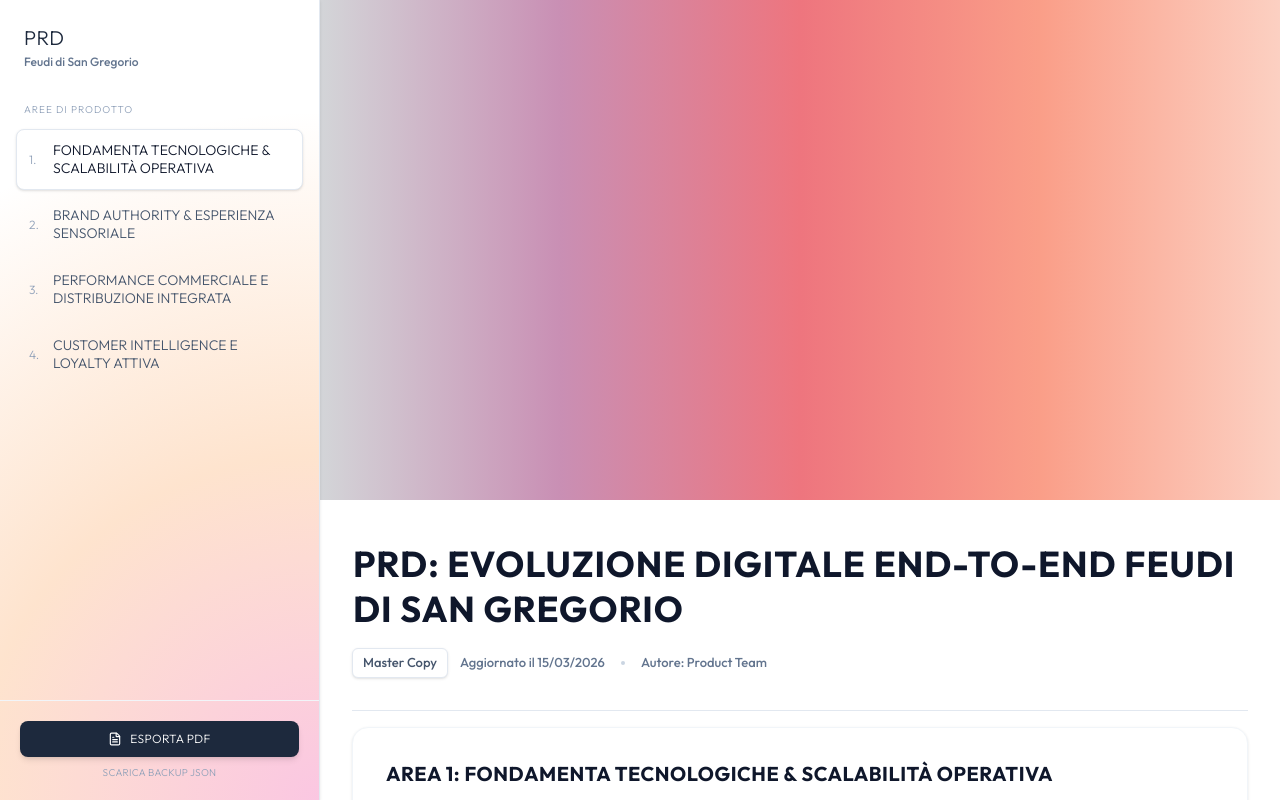
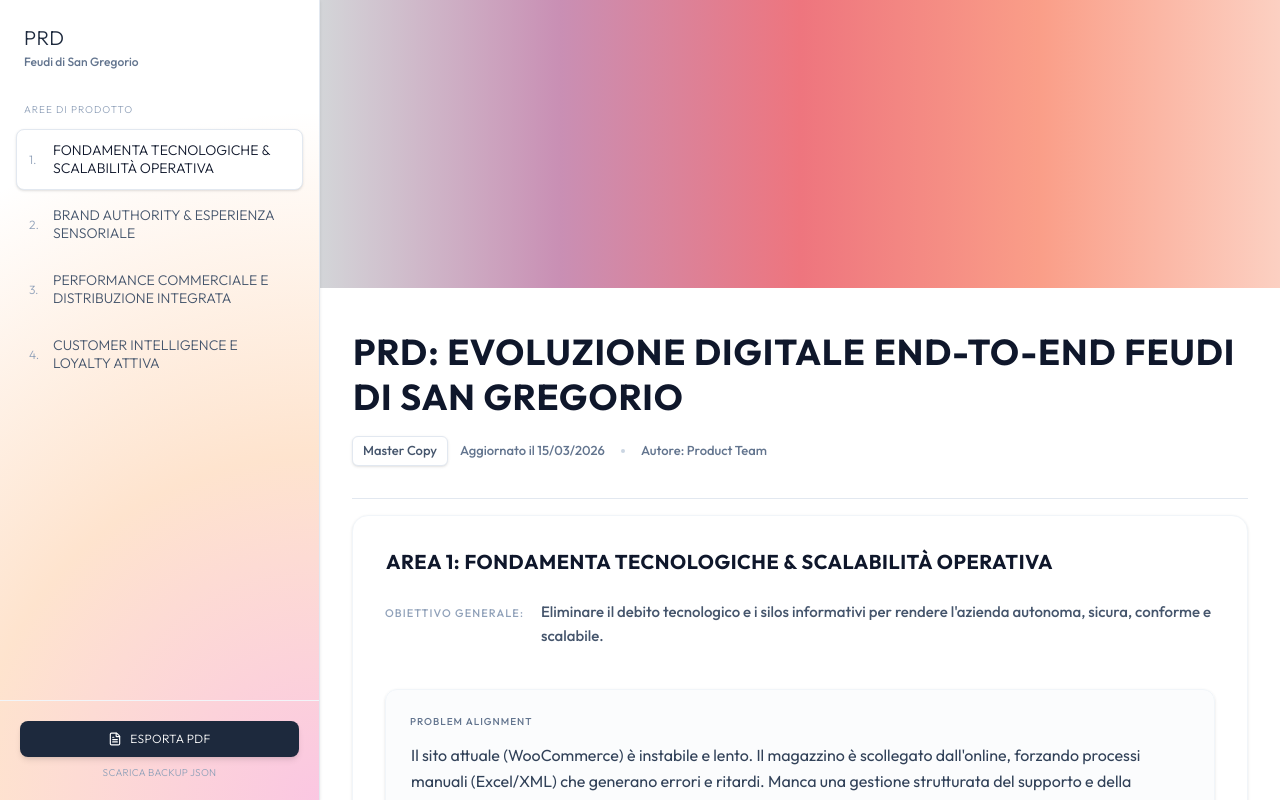
Before and after one commit to NatShostak-ux/PRD-Framework, a React (Vite) app: page / in a window 1280 px wide. Built offline with nearby package versions, Linux system fonts and the light colour scheme; no server answers; the database is empty.

Commit message:
style: restore cover height and fix zoom with 100% auto scaling

```diff
--- a/package.json
+++ b/package.json
@@ -1,7 +1,7 @@
 {
   "name": "prd-framework",
   "private": true,
-  "version": "0.0.2",
+  "version": "0.0.3",
   "type": "module",
   "scripts": {
     "dev": "vite",
--- a/src/App.jsx
+++ b/src/App.jsx
@@ -657,11 +657,13 @@
 
           {/* NOTION-LIKE COVER */}
           <div
-            className="w-full h-64 md:h-[500px] relative group transition-all"
+            className="w-full h-40 md:h-72 relative group transition-all"
             style={{
               background: prd.coverImage,
-              backgroundSize: 'cover',
-              backgroundPosition: 'top center',
+              backgroundSize: '100% auto',
+              backgroundPosition: 'center',
+              backgroundRepeat: 'no-repeat',
+              backgroundColor: prd.coverImage?.includes('url') ? '#f8fafc' : 'transparent'
             }}
           >
             {/* Tasto per cambiare cover che appare al passaggio del mouse */}
```
